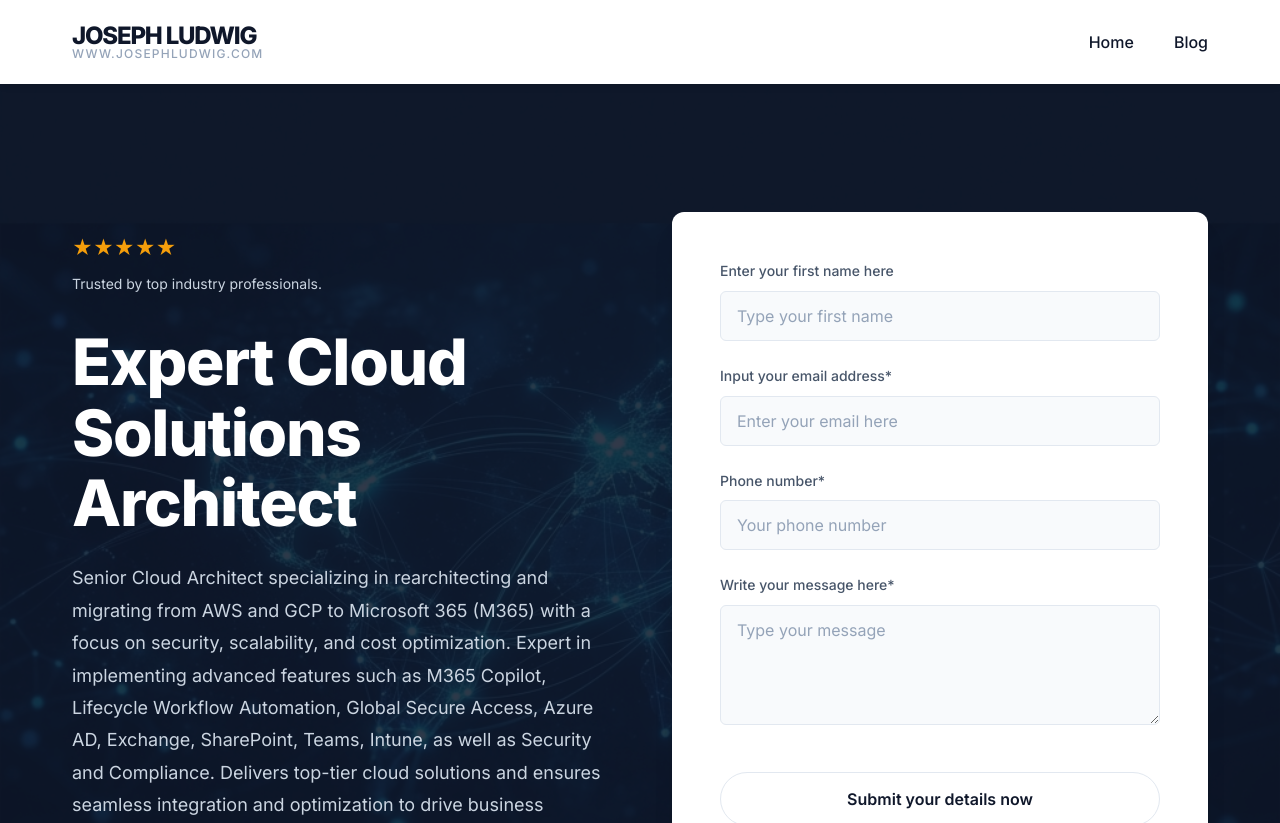
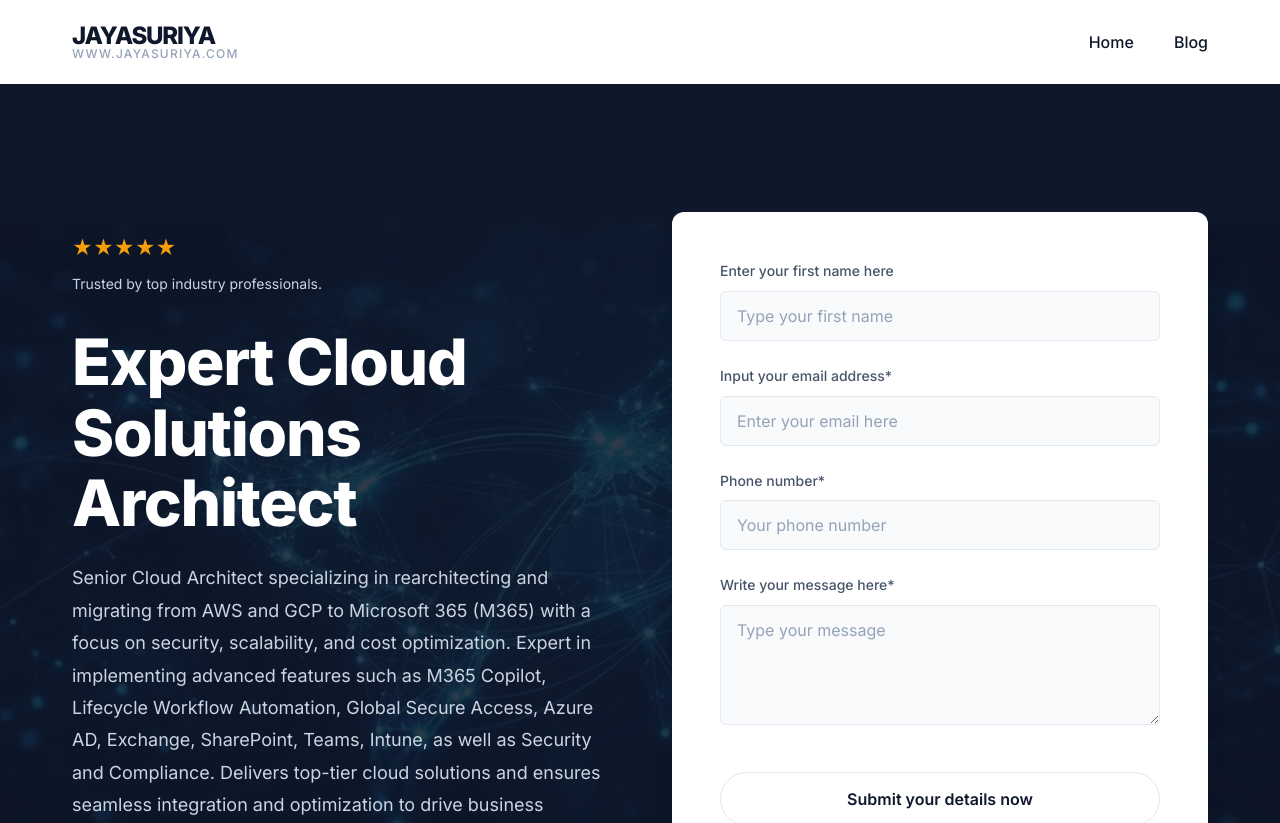
Before and after one commit to jayasuriyaclo/portfolio, a React (Vite) app: page / in a window 1280 px wide. Shown: the top 823 px of the page. Built offline with nearby package versions, Linux system fonts and the light colour scheme.

Commit message:
fix: Lighthouse performance issues and header name

```diff
--- a/index.html
+++ b/index.html
@@ -4,6 +4,10 @@
 <head>
   <meta charset="UTF-8" />
   <link rel="icon" type="image/png" href="/favicon.png" />
+  <link rel="preconnect" href="https://fonts.googleapis.com">
+  <link rel="preconnect" href="https://fonts.gstatic.com" crossorigin>
+  <link href="https://fonts.googleapis.com/css2?family=Inter:wght@400;500;600;700;800&display=swap" rel="stylesheet">
+  <link rel="preload" as="image" href="/hero-bg.webp" type="image/webp" />
   <meta name="viewport" content="width=device-width, initial-scale=1.0" />
   <meta name="robots" content="noai, noimageai" />
   <title>Jayasuriya | IT Systems Administrator & Security Professional</title>
--- a/package.json
+++ b/package.json
@@ -28,6 +28,7 @@
     "dotenv": "^17.4.2",
     "nodemailer": "^9.0.3",
     "oxlint": "^1.71.0",
+    "sharp": "^0.35.3",
     "vite": "^8.1.1"
   }
 }
--- a/src/components/Header.jsx
+++ b/src/components/Header.jsx
@@ -5,8 +5,8 @@ const Header = () => {
     <header className="header">
       <div className="container">
         <div className="logo">
-          JOSEPH LUDWIG
-          <span>WWW.JOSEPHLUDWIG.COM</span>
+          JAYASURIYA
+          <span>WWW.JAYASURIYA.COM</span>
         </div>
         <nav className="nav">
           <a href="#home" className="nav-link">Home</a>
--- a/src/index.css
+++ b/src/index.css
@@ -1,4 +1,3 @@
-@import url('https://fonts.googleapis.com/css2?family=Inter:wght@400;500;600;700;800&display=swap');
 
 :root {
   --bg-dark: #0f172a;
@@ -110,7 +109,7 @@ a:hover {
   min-height: 80vh;
   display: flex;
   align-items: center;
-  background-image: url('/hero-bg.png');
+  background-image: url('/hero-bg.webp');
   background-size: cover;
   background-position: center;
 }
```
Also changed, not shown: public/hero-bg.webp (added), 1 other file (tests, documents, lock files or other folders).
